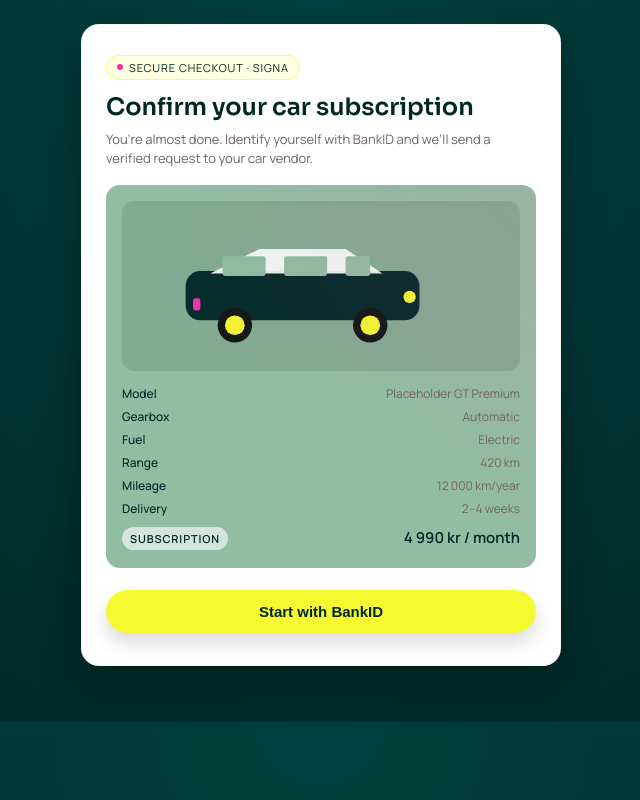
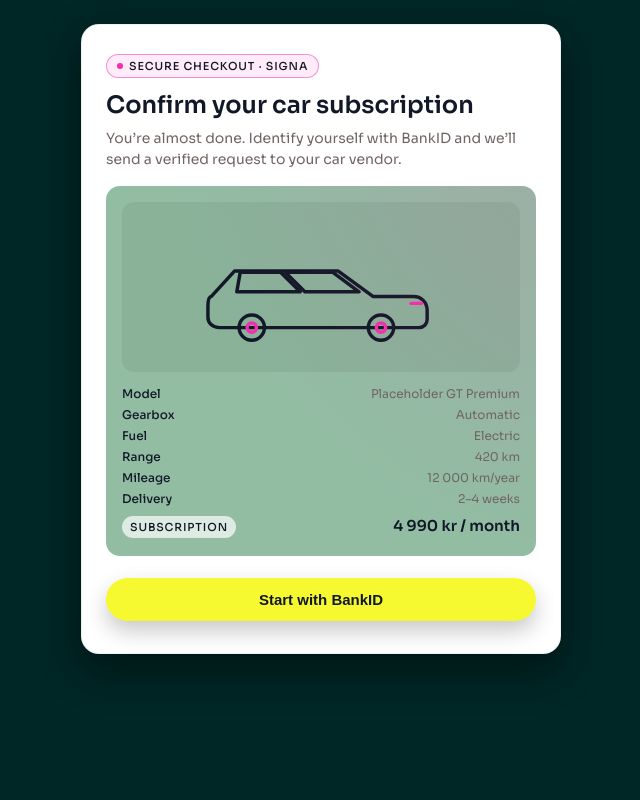
Before and after one commit to KristiePimm/Testing, a plain HTML site: page docs/index.html in a window 1280 px wide. Shown: the whole page, without its empty margins (319-959 px from the left). Drawn offline with Linux system fonts and the light colour scheme.

Commit message:
Update index.html

```diff
--- a/docs/index.html
+++ b/docs/index.html
@@ -2,29 +2,26 @@
 <html lang="en">
 <head>
   <meta charset="UTF-8">
-  <title>SIGNA Prototype v3</title>
+  <title>SIGNA Prototype v4</title>
 
-  <!-- Fonts -->
-  <link href="https://fonts.googleapis.com/css2?family=Manrope:wght@400;500;600&family=Sora:wght@500;600;700&display=swap" rel="stylesheet">
+  <!-- Single typeface: Sora -->
+  <link href="https://fonts.googleapis.com/css2?family=Sora:wght@400;500;600;700&display=swap" rel="stylesheet">
 
   <style>
     :root {
-      --color-bg: #002626;
+      --color-bg: #002626;       /* solid muted teal */
       --color-card: #92bda3;
       --color-text: #706563;
       --color-primary: #f6f930;
-      --color-primary-dark: #d3d420;
-      --color-accent: #f62dae;
+      --color-accent: #f62dae;   /* brilliant rose highlight */
       --color-white: #ffffff;
     }
 
-    * {
-      box-sizing: border-box;
-    }
+    * { box-sizing: border-box; }
 
     body {
-      font-family: "Manrope", system-ui, -apple-system, BlinkMacSystemFont, "Segoe UI", sans-serif;
-      background: radial-gradient(circle at top, #004040, var(--color-bg));
+      font-family: "Sora", system-ui, -apple-system, BlinkMacSystemFont, "Segoe UI", sans-serif;
+      background: var(--color-bg);
       margin: 0;
       padding: 24px 12px;
       color: var(--color-text);
@@ -37,38 +34,29 @@
       padding: 28px 24px 32px;
       background: var(--color-white);
       border-radius: 18px;
-      box-shadow: 0 14px 40px rgba(0,0,0,0.35);
-      animation: fadeIn .4s ease;
-      border: 1px solid rgba(0,0,0,0.04);
+      box-shadow: 0 16px 40px rgba(0,0,0,0.45);
+      animation: fadeIn .35s ease;
+      border: 1px solid rgba(0,0,0,0.06);
     }
     .active { display: block; }
 
     @keyframes fadeIn {
       from { opacity: 0; transform: translateY(10px); }
-      to { opacity: 1; transform: translateY(0); }
+      to   { opacity: 1; transform: translateY(0); }
     }
 
     h1 {
-      font-family: "Sora", system-ui, sans-serif;
       font-size: 24px;
       margin: 0 0 8px;
       font-weight: 600;
-      color: var(--color-bg);
-    }
-
-    h2 {
-      font-family: "Sora", system-ui, sans-serif;
-      font-size: 18px;
-      margin-top: 24px;
-      margin-bottom: 6px;
-      color: var(--color-bg);
-      font-weight: 500;
+      color: #111827;
     }
 
     p {
       margin-top: 4px;
       font-size: 14px;
       line-height: 1.5;
+      font-weight: 400;
     }
 
     .badge {
@@ -80,10 +68,11 @@
       font-size: 11px;
       text-transform: uppercase;
       letter-spacing: 0.08em;
-      background: rgba(246, 249, 48, 0.15);
-      color: var(--color-bg);
+      background: rgba(246,45,174,0.09);          /* brilliant rose tint */
+      color: #111827;
       margin-bottom: 12px;
-      border: 1px solid rgba(246, 249, 48, 0.6);
+      border: 1px solid rgba(246,45,174,0.5);
+      font-weight: 500;
     }
 
     .badge-dot {
@@ -106,7 +95,7 @@
       content: "";
       position: absolute;
       inset: -40%;
-      background: radial-gradient(circle at top right, rgba(246,45,174,0.12), transparent 55%);
+      background: radial-gradient(circle at top right, rgba(246,45,174,0.16), transparent 55%);
       pointer-events: none;
     }
 
@@ -114,13 +103,19 @@
       width: 100%;
       height: 170px;
       border-radius: 12px;
-      background: rgba(0,0,0,0.1);
+      background: rgba(0,0,0,0.06);
       display: flex;
       justify-content: center;
       align-items: center;
       margin-bottom: 14px;
       position: relative;
       overflow: hidden;
+    }
+
+    /* Icon-style outlined car */
+    .car-svg {
+      width: 80%;
+      max-width: 300px;
     }
 
     .spec-grid {
@@ -134,7 +129,7 @@
 
     .spec-label {
       font-weight: 500;
-      color: var(--color-bg);
+      color: #111827;
     }
 
     .spec-value {
@@ -148,7 +143,7 @@
       margin-top: 10px;
       font-size: 15px;
       font-weight: 600;
-      color: var(--color-bg);
+      color: #111827;
       position: relative;
       z-index: 1;
     }
@@ -156,10 +151,11 @@
     .price-pill {
       padding: 4px 8px;
       border-radius: 999px;
-      background: rgba(255,255,255,0.6);
+      background: rgba(255,255,255,0.7);
       font-size: 11px;
       text-transform: uppercase;
       letter-spacing: 0.08em;
+      font-weight: 500;
     }
 
     button {
@@ -172,20 +168,20 @@
       border-radius: 999px;
       cursor: pointer;
       background: var(--color-primary);
-      color: var(--color-bg);
+      color: #111827;
       transition: background .15s ease, transform .15s ease, box-shadow .15s ease;
-      box-shadow: 0 10px 20px rgba(0,0,0,0.15);
+      box-shadow: 0 10px 22px rgba(0,0,0,0.22);
     }
     button:hover {
-      background: var(--color-primary-dark);
+      background: #d3d420;
       transform: translateY(-1px);
-      box-shadow: 0 12px 24px rgba(0,0,0,0.18);
+      box-shadow: 0 14px 26px rgba(0,0,0,0.25);
     }
 
     .back {
       background: transparent;
-      color: var(--color-bg);
-      border: 1px solid rgba(0,0,0,0.14);
+      color: #111827;
+      border: 1px solid rgba(0,0,0,0.18);
       box-shadow: none;
       margin-top: 10px;
     }
@@ -198,11 +194,12 @@
     input {
       width: 100%;
       padding: 11px 12px;
-      border: 1px solid rgba(0,0,0,0.16);
+      border: 1px solid rgba(0,0,0,0.18);
       border-radius: 10px;
       font-size: 14px;
       margin-top: 8px;
-      font-family: "Manrope", system-ui, sans-serif;
+      font-family: "Sora", system-ui, sans-serif;
+      font-weight: 400;
     }
 
     label {
@@ -210,6 +207,7 @@
       margin-top: 16px;
       font-size: 13px;
       color: var(--color-text);
+      font-weight: 400;
     }
 
     .checkbox {
@@ -220,17 +218,6 @@
       font-size: 12px;
       color: #8a7f79;
       margin-top: 8px;
-    }
-
-    .center {
-      text-align: center;
-    }
-
-    /* SVG car style */
-    .car-svg {
-      width: 90%;
-      max-width: 320px;
-      opacity: 0.95;
     }
   </style>
 </head>
@@ -244,25 +231,29 @@
     </div>
 
     <h1>Confirm your car subscription</h1>
-    <p style="font-size:13px">
+    <p>
       You’re almost done. Identify yourself with BankID and we’ll send a verified request to your car vendor.
     </p>
 
     <div class="car-card">
       <div class="car-img">
-        <!-- Simple car visualisation (inline SVG) -->
+        <!-- Clean outlined car icon -->
         <svg class="car-svg" viewBox="0 0 260 120" xmlns="http://www.w3.org/2000/svg">
-          <rect x="20" y="48" width="190" height="40" rx="12" fill="#002626"/>
-          <path d="M40 50 L80 30 L150 30 L180 50 Z" fill="#ffffff" opacity="0.92"/>
-          <rect x="50" y="36" width="35" height="16" rx="2" fill="#92bda3"/>
-          <rect x="100" y="36" width="35" height="16" rx="2" fill="#92bda3"/>
-          <rect x="150" y="36" width="20" height="16" rx="2" fill="#92bda3"/>
-          <circle cx="60" cy="92" r="14" fill="#111111"/>
-          <circle cx="60" cy="92" r="8" fill="#f6f930"/>
-          <circle cx="170" cy="92" r="14" fill="#111111"/>
-          <circle cx="170" cy="92" r="8" fill="#f6f930"/>
-          <circle cx="202" cy="69" r="5" fill="#f6f930"/>
-          <rect x="26" y="70" width="6" height="10" rx="2" fill="#f62dae"/>
+          <g fill="none" stroke="#111827" stroke-width="3" stroke-linecap="round" stroke-linejoin="round">
+            <!-- Body -->
+            <path d="M35 68 L55 46 H145 L175 68 H210 C217 68 222 73 222 80 L222 88 C222 92 219 95 215 95 L42 95 C36 95 32 91 32 86 L32 77 C32 71 33 68 35 68 Z" />
+            <!-- Windows -->
+            <path d="M60 47 L95 47 L112 64 H57 Z" />
+            <path d="M99 47 L140 47 L163 64 H116 Z" />
+            <!-- Wheels -->
+            <circle cx="70" cy="95" r="11" />
+            <circle cx="182" cy="95" r="11" />
+            <!-- Accent hub -->
+            <circle cx="70" cy="95" r="4" stroke="#f62dae" />
+            <circle cx="182" cy="95" r="4" stroke="#f62dae" />
+            <!-- Headlight -->
+            <path d="M208 74 L217 74" stroke="#f62dae" />
+          </g>
         </svg>
       </div>
 
@@ -287,7 +278,9 @@
   <!-- Screen 2: Personal number -->
   <div id="screen2" class="screen">
     <h1>Identify yourself</h1>
-    <p class="small">We use BankID and Signa Finance Provider to verify that you are eligible for this subscription.</p>
+    <p class="small">
+      We use BankID and Signa Finance Provider to verify that you’re eligible for this subscription.
+    </p>
 
     <label>Personal number</label>
     <input placeholder="YYYYMMDDNNNN">
@@ -304,8 +297,12 @@
   <!-- Screen 3: BankID -->
   <div id="screen3" class="screen">
     <h1>Open your BankID app</h1>
-    <p>We’ve sent a request to your BankID app. Confirm the request to continue.</p>
-    <p class="small">If nothing happens, open BankID manually or cancel and try again.</p>
+    <p>
+      We’ve sent a request to your BankID app. Confirm the request to continue.
+    </p>
+    <p class="small">
+      If nothing happens, open BankID manually or cancel and try again.
+    </p>
 
     <button onclick="goTo('screen4')">Simulate BankID success</button>
     <button class="back" onclick="goTo('screen2')">Cancel</button>
@@ -314,7 +311,9 @@
   <!-- Screen 4: Credit decision -->
   <div id="screen4" class="screen">
     <h1>You’re approved 🎉</h1>
-    <p>Signa Finance Provider has approved your application. We just need a couple of details so your vendor can contact you.</p>
+    <p>
+      Signa Finance Provider has approved your application. We just need a couple of details so your vendor can contact you.
+    </p>
 
     <button onclick="goTo('screen5')">Continue</button>
   </div>
@@ -329,7 +328,9 @@
     <label>Phone number</label>
     <input placeholder="+47 000 00 000">
 
-    <p class="small">These details are shared securely with your vendor so they can finalize your subscription and delivery.</p>
+    <p class="small">
+      These details are shared securely with your vendor so they can finalise your subscription and delivery.
+    </p>
 
     <button onclick="goTo('screen6')">Continue</button>
     <button class="back" onclick="goTo('screen4')">Back</button>
@@ -341,18 +342,18 @@
 
     <div class="car-card" style="margin-top:10px;">
       <div class="car-img">
+        <!-- Reuse the outlined car icon -->
         <svg class="car-svg" viewBox="0 0 260 120" xmlns="http://www.w3.org/2000/svg">
-          <rect x="20" y="48" width="190" height="40" rx="12" fill="#002626"/>
-          <path d="M40 50 L80 30 L150 30 L180 50 Z" fill="#ffffff" opacity="0.92"/>
-          <rect x="50" y="36" width="35" height="16" rx="2" fill="#92bda3"/>
-          <rect x="100" y="36" width="35" height="16" rx="2" fill="#92bda3"/>
-          <rect x="150" y="36" width="20" height="16" rx="2" fill="#92bda3"/>
-          <circle cx="60" cy="92" r="14" fill="#111111"/>
-          <circle cx="60" cy="92" r="8" fill="#f6f930"/>
-          <circle cx="170" cy="92" r="14" fill="#111111"/>
-          <circle cx="170" cy="92" r="8" fill="#f6f930"/>
-          <circle cx="202" cy="69" r="5" fill="#f6f930"/>
-          <rect x="26" y="70" width="6" height="10" rx="2" fill="#f62dae"/>
+          <g fill="none" stroke="#111827" stroke-width="3" stroke-linecap="round" stroke-linejoin="round">
+            <path d="M35 68 L55 46 H145 L175 68 H210 C217 68 222 73 222 80 L222 88 C222 92 219 95 215 95 L42 95 C36 95 32 91 32 86 L32 77 C32 71 33 68 35 68 Z" />
+            <path d="M60 47 L95 47 L112 64 H57 Z" />
+            <path d="M99 47 L140 47 L163 64 H116 Z" />
+            <circle cx="70" cy="95" r="11" />
+            <circle cx="182" cy="95" r="11" />
+            <circle cx="70" cy="95" r="4" stroke="#f62dae" />
+            <circle cx="182" cy="95" r="4" stroke="#f62dae" />
+            <path d="M208 74 L217 74" stroke="#f62dae" />
+          </g>
         </svg>
       </div>
       <div class="price-row">
@@ -381,8 +382,12 @@
   <!-- Screen 7: Confirmation -->
   <div id="screen7" class="screen">
     <h1>Request sent</h1>
-    <p>Your verified subscription request has been delivered to your vendor.</p>
-    <p class="small">They’ll contact you shortly with final details and delivery options.</p>
+    <p>
+      Your verified subscription request has been delivered to your vendor.
+    </p>
+    <p class="small">
+      They’ll contact you shortly with final details and delivery options.
+    </p>
 
     <button onclick="goTo('screen1')">Back to start</button>
   </div>
```
